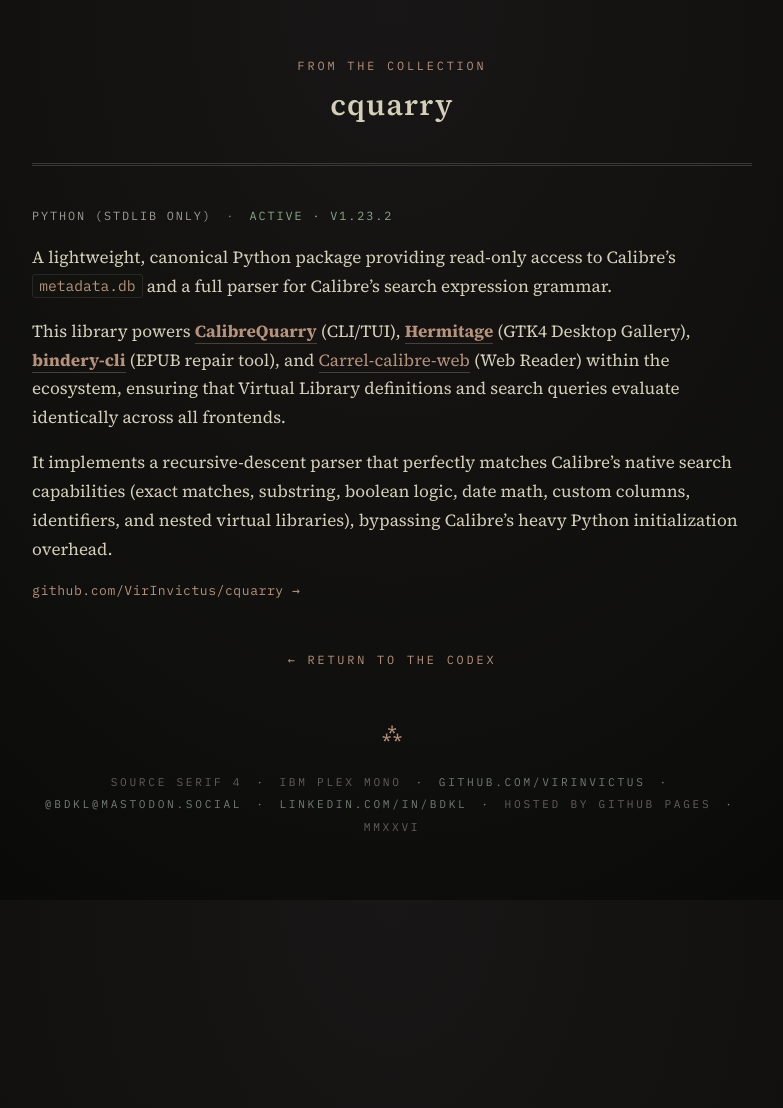
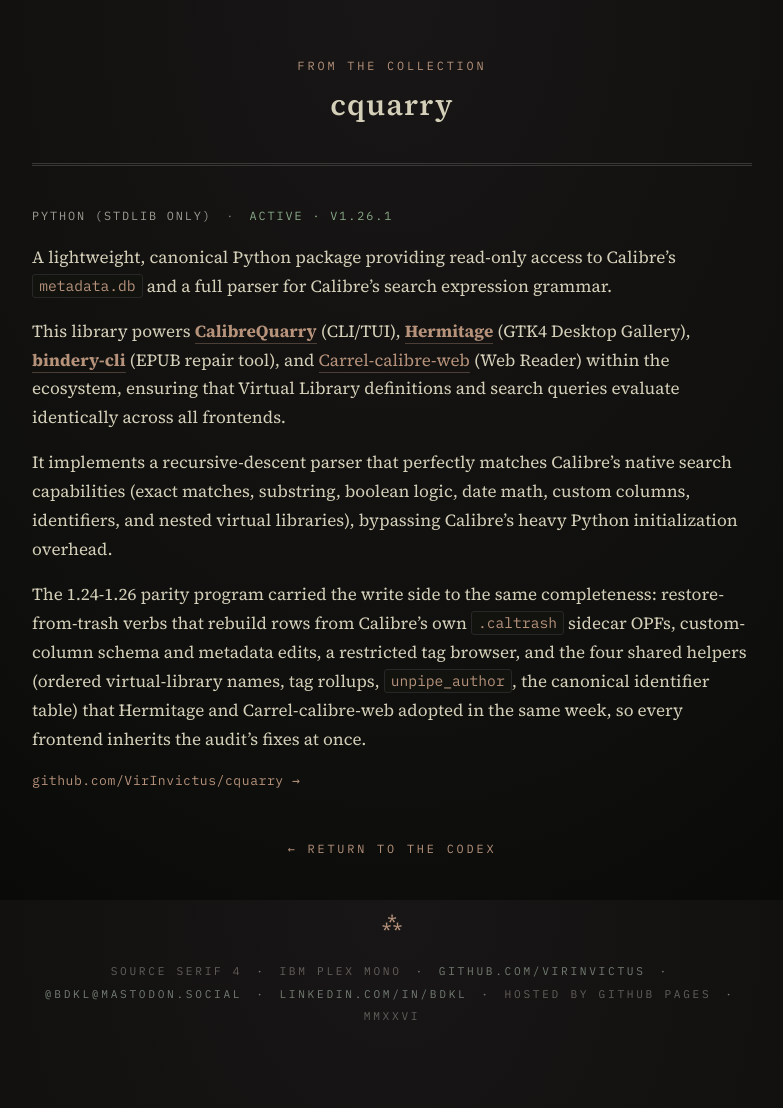
Before and after one commit to VirInvictus/VirInvictus.github.io, a Jekyll site: the page built from codex/cquarry.md, in a window 1280 px wide. Shown: the whole page, without its empty margins (248-1031 px from the left). Built offline with Jekyll 4.4.1, drawn with Linux system fonts in a browser that asks for light colours; before the commit the page ends 918 px from its top, so only the background shows below that.

Commit message:
docs: Sunday sync, homepage cards and codex statuses to the week's releases (cquarry v1.26.1 + parity prose, CalibreQuarry v3.55.2, bindery-cli v0.46.1, Hermitage v1.8.6, Viaduct v4.2.0 + body-text clause)

```diff
--- a/codex/cquarry.md
+++ b/codex/cquarry.md
@@ -6,7 +6,7 @@ description: "A lightweight, canonical Python package providing read-only access
 permalink: /codex/cquarry/
 ---
 
-<p class="codex-meta">Python (stdlib only) <span class="stack-sep">·</span> <span class="status">active · v1.23.2</span></p>
+<p class="codex-meta">Python (stdlib only) <span class="stack-sep">·</span> <span class="status">active · v1.26.1</span></p>
 
 A lightweight, canonical Python package providing read-only access to Calibre's `metadata.db` and a full parser for Calibre's search expression grammar.
 
@@ -14,4 +14,6 @@ This library powers **[CalibreQuarry](/codex/calibrequarry/)** (CLI/TUI), **[Her
 
 It implements a recursive-descent parser that perfectly matches Calibre's native search capabilities (exact matches, substring, boolean logic, date math, custom columns, identifiers, and nested virtual libraries), bypassing Calibre's heavy Python initialization overhead.
 
+The 1.24-1.26 parity program carried the write side to the same completeness: restore-from-trash verbs that rebuild rows from Calibre's own `.caltrash` sidecar OPFs, custom-column schema and metadata edits, a restricted tag browser, and the four shared helpers (ordered virtual-library names, tag rollups, `unpipe_author`, the canonical identifier table) that Hermitage and Carrel-calibre-web adopted in the same week, so every frontend inherits the audit's fixes at once.
+
 <p class="codex-link"><a href="https://github.com/VirInvictus/cquarry">github.com/VirInvictus/cquarry →</a></p>
```
Also changed, not shown: README.md (+5 -5 lines), codex/bindery-cli.md (+1 -1 lines), codex/calibrequarry.md (+1 -1 lines), codex/hermitage.md (+1 -1 lines), codex/viaduct.md (+1 -1 lines).
